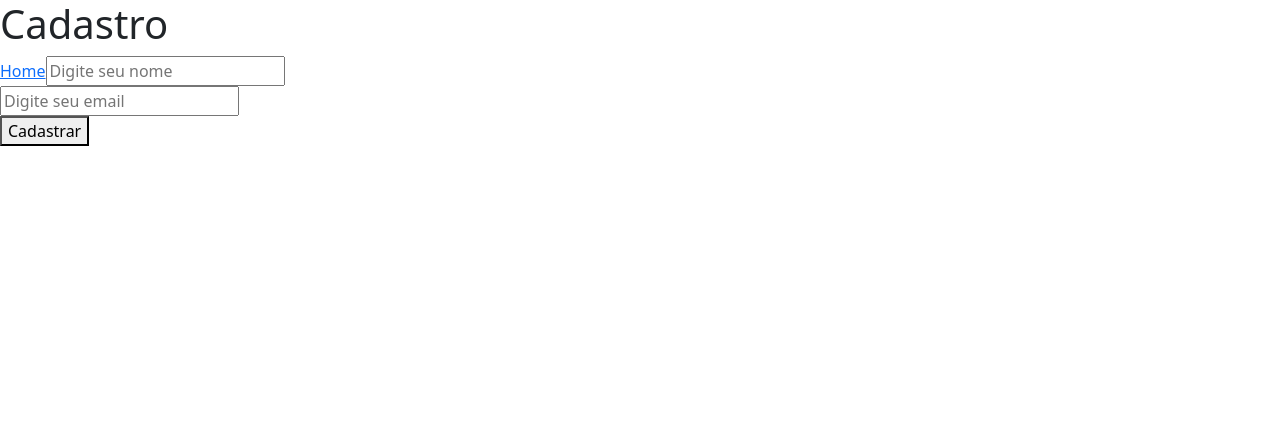
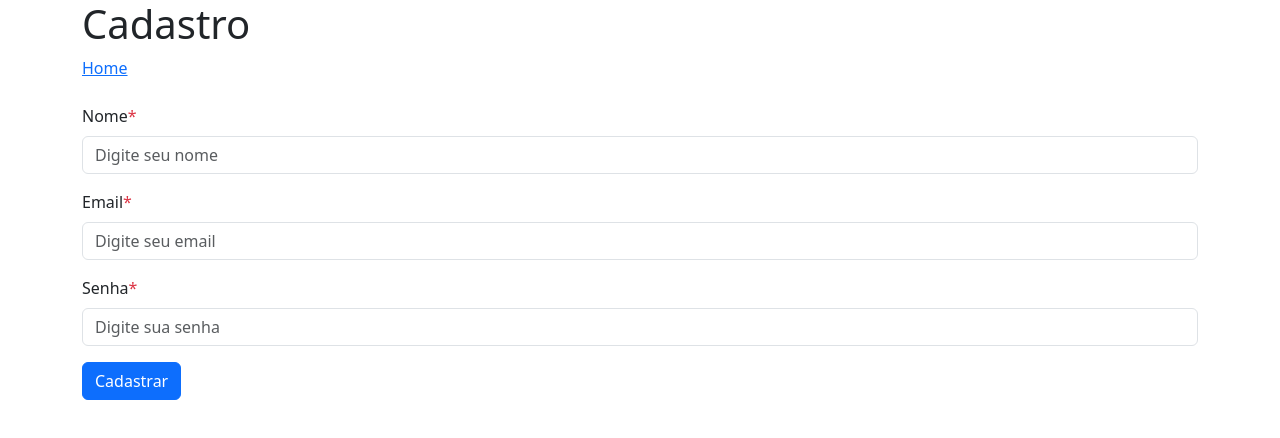
Before and after one commit to gabriel-soulcode/react-projeto, a React (Vite) app: page /cadastro in a window 1280 px wide. Shown: the top 438 px of the page. Built offline with nearby package versions, Linux system fonts and the light colour scheme.

Commit message:
atividade aula 23

```diff
--- a/src/pages/Cadastro/Cadastro.jsx
+++ b/src/pages/Cadastro/Cadastro.jsx
@@ -1,22 +1,73 @@
-import React from 'react';
-import { Link } from 'react-router-dom'
+import React from "react";
+import { Button, Container, Form } from "react-bootstrap";
+import { useForm } from "react-hook-form";
+import { Link } from "react-router-dom";
 
 export default function Cadastro() {
+  const { handleSubmit, register, formState } = useForm();
+  const { errors } = formState;
+  const regexEmail = /^[a-zA-Z0-9._%+-]+@[a-zA-Z0-9.-]+\.[a-zA-Z]{2,}$/;
 
-  function cadastrar() { }
+  function cadastrar(dados) {
+    console.log(dados);
+  }
 
   return (
-    <div>
+    <Container>
       <h1>Cadastro</h1>
       <Link to="/">Home</Link>
 
-      <input type="text" placeholder="Digite seu nome" />
-      <br />
+      <Form onSubmit={handleSubmit(cadastrar)} className="mt-4">
+        <Form.Group className="mb-3" controlId="nome">
+          <Form.Label>
+            Nome
+            <span className="text-danger">*</span>
+          </Form.Label>
+          <Form.Control
+            {...register("nome", {
+              required: { value: true, message: "Preencha com seu nome." },
+            })}
+            type="text"
+            placeholder="Digite seu nome"
+          />
+          <small className="text-danger">{errors.nome?.message}</small>
+        </Form.Group>
 
-      <input type="text" placeholder="Digite seu email" />
-      <br />
+        <Form.Group className="mb-3" controlId="email">
+          <Form.Label>
+            Email
+            <span className="text-danger">*</span>
+          </Form.Label>
+          <Form.Control
+            {...register("email", {
+              required: { value: true, message: "Preencha com seu email" },
+              pattern: { value: regexEmail, message: "E-mail inválido." },
+            })}
+            type="email"
+            placeholder="Digite seu email"
+          />
+          <small className="text-danger">{errors.email?.message}</small>
+        </Form.Group>
 
-      <button>Cadastrar</button>
-    </div>
+        <Form.Group className="mb-3" controlId="senha">
+          <Form.Label>
+            Senha
+            <span className="text-danger">*</span>
+          </Form.Label>
+          <Form.Control
+            {...register("senha", {
+              required: { value: true, message: "Preencha com sua senha." },
+              minLength: { value: 6, message: "Minimo de 6 caracteres." },
+              maxLength: { value: 20, message: "Maximo de 20 caracters." },
+            })}
+            type="password"
+            placeholder="Digite sua senha"
+          />
+          <small className="text-danger">{errors.senha?.message}</small>
+        </Form.Group>
+
+        <Button type="submit">Cadastrar</Button>
+      </Form>
+    </Container>
   );
 }
```
